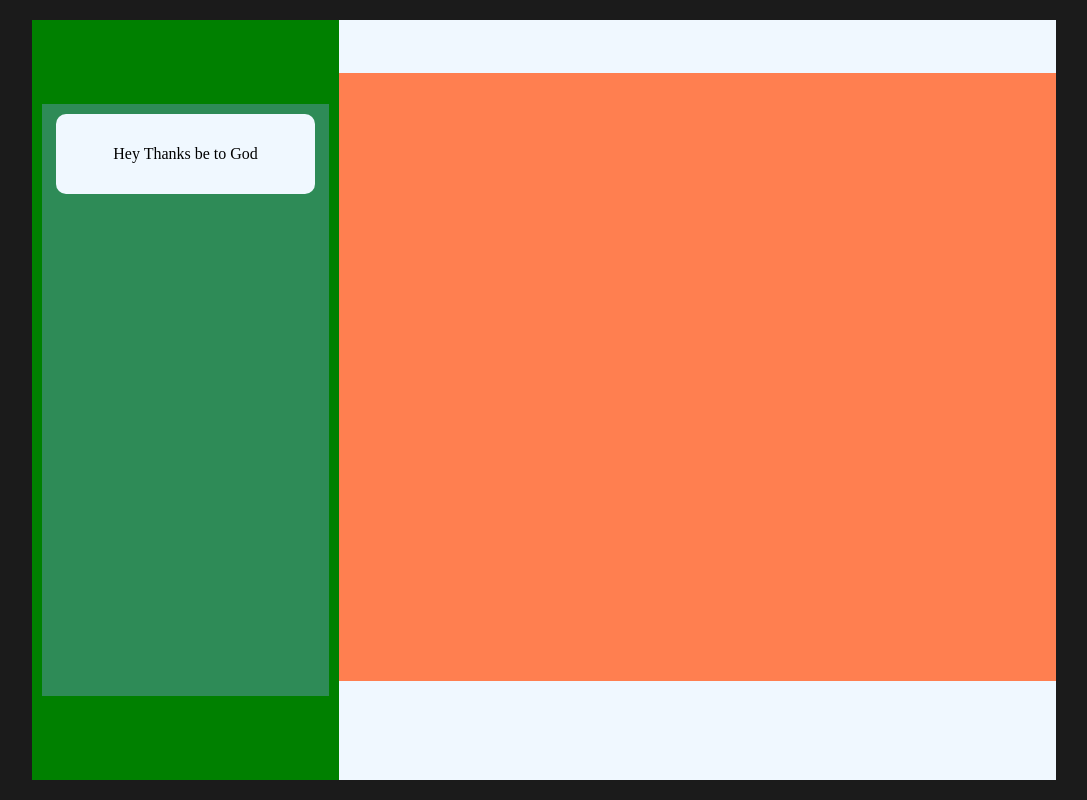
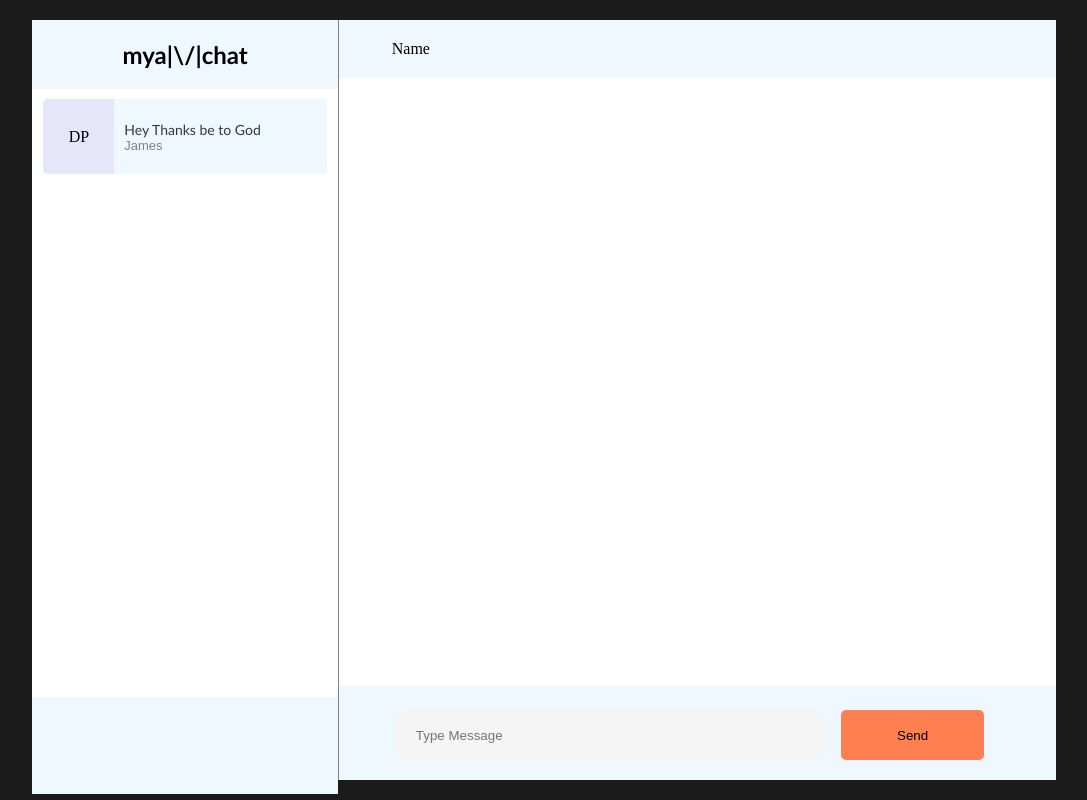
Before and after one commit to ChrisMadeda-Dev/My-svelte-chat-app, a SvelteKit app: page /home in a window 1280 px wide. Shown: the whole page, without its empty margins (96-1183 px from the left). Built offline with nearby package versions, Linux system fonts and the light colour scheme.

Commit message:
Major updates on the app

```diff
--- a/package.json
+++ b/package.json
@@ -20,5 +20,8 @@
 		"svelte": "^4.0.5",
 		"vite": "^4.4.2"
 	},
-	"type": "module"
+	"type": "module",
+	"dependencies": {
+		"firebase": "^10.6.0"
+	}
 }
--- a/src/app.html
+++ b/src/app.html
@@ -12,6 +12,12 @@
 				padding: 0px;
 				box-sizing: border-box;
 			}
+
+			input,button{
+				padding: 10px 15px;
+				outline: none;
+				border: none;
+			}
 		</style>
 	</head>
 	<body data-sveltekit-preload-data="hover">
--- a/src/components/Home/ChatBox.svelte
+++ b/src/components/Home/ChatBox.svelte
@@ -1,14 +1,15 @@
 <script>
-	import ChatList from "./ChatList.svelte";
-
+	import ChatBoxNav from './ChatBoxNav.svelte';
+	import ChatList from './ChatList.svelte';
 </script>
 
-
 <div class="chat-box">
-	<div class="top" />
-	<div class="center" >
-        <ChatList/>
-    </div>
+	<div class="top">
+		<ChatBoxNav />
+	</div>
+	<div class="center">
+		<ChatList />
+	</div>
 	<div class="bottom" />
 </div>
 
@@ -16,31 +17,33 @@
 	.chat-box {
 		flex: 0 0 30%;
 		height: 100%;
-		background-color: green;
+		border-right: 1px solid grey;
+		background-color: white;
 		display: flex;
 		flex-direction: column;
 		justify-content: flex-start;
 		align-items: center;
-		padding: 10px;
+		padding: 0px 0px;
 	}
 
 	.top {
-		flex: 0 0 10%;
+		flex: 0 0 7%;
 		width: 100%;
 	}
 
 	.center {
 		flex: 0 0 80%;
 		width: 100%;
-		background-color: seagreen;
-        display: flex;
+		background-color: white;
+		display: flex;
 		flex-direction: column;
 		justify-content: flex-start;
 		align-items: center;
 	}
 
 	.bottom {
-		flex: 0 0 10%;
+		flex: 0 0 12.8%;
 		width: 100%;
+		background-color: aliceblue;
 	}
 </style>
--- /dev/null
+++ b/src/components/Home/ChatBoxNav.svelte
@@ -0,0 +1,21 @@
+<div class="chat-box-nav">
+    <span>mya|\/|chat</span>
+</div>
+
+<style>
+    .chat-box-nav{
+        width: 100%;
+        height: 100%;
+        background-color: aliceblue;
+        display: flex;
+        justify-content: center;
+        align-items: center;
+        padding: 20px;
+    }
+
+    .chat-box-nav>span{
+        font-family: 'Trebuchet MS', 'Lucida Sans Unicode', 'Lucida Grande', 'Lucida Sans', Arial, sans-serif;
+        font-size: 24px;
+        font-weight: bold;
+    }
+</style>
--- a/src/components/Home/ChatInterface.svelte
+++ b/src/components/Home/ChatInterface.svelte
@@ -1,7 +1,16 @@
 <div class="chat-interface">
-    <div class="top"></div>
+    <div class="top">
+        <div class="top-left">
+            <span>Name</span>
+        </div>
+        <div class="top-center"></div>
+        <div class="top-right"></div>
+    </div>
     <div class="center"></div>
-    <div class="bottom"></div>
+    <div class="bottom">
+       <input class="input-message" type="text" placeholder="Type Message"/>
+       <button class="btn-send">Send</button>
+    </div>
 
 </div>
 
@@ -19,17 +28,57 @@
 .top{
     flex: 0 0 7%;
     width: 100%;
+    display: flex;
+    justify-content: space-evenly;
+    align-items: center;
+}
+
+.top-left{
+    flex: 0 0 20%;
+    height: 100%;
+    display: flex;
+    justify-content: center;
+    align-items: center;
+    padding: 20px;
+}
+
+.top-center{
+    flex: 0 0 60%;
+}
+
+.top-right{
+    flex: 0 0 20%;
 }
 
 .center{
     flex: 0 0 80%;
     width: 100%;
-    background-color: coral;
+    background-color: white;
 }
 
 .bottom{
     flex: 0 0 13%;
     width: 100%;
+    display: flex;
+    justify-content: center;
+    align-items: center;
+}
+
+.bottom>.input-message{
+    flex: 0 0 60%;
+    height: 50px;
+    padding: 20px;
+    background-color: whitesmoke;
+    border-radius: 10px;
+
+}
+
+.bottom>.btn-send{
+    flex: 0 0 20%;
+    height: 50px;
+    background-color: coral;
+    border-radius: 5px;
+    margin: 0px 15px;
 }
 
 </style>
--- a/src/components/Home/ChatList.svelte
+++ b/src/components/Home/ChatList.svelte
@@ -13,7 +13,6 @@
         flex-direction: column;
         justify-content: flex-start;
         align-items: center;
-        gap: 8px;
         overflow-y: auto;
         overflow-x: hidden;
         padding: 10px;
--- a/src/components/Home/chatItem.svelte
+++ b/src/components/Home/chatItem.svelte
@@ -1,15 +1,53 @@
 <div class="chat-item">
-	<span>Hey Thanks be to God</span>
+	<div class="chat-dp-photo">DP</div>
+
+	<div class="chat-det">
+		<p>Hey Thanks be to God</p>
+		<span>James</span>
+	</div>
 </div>
 
 <style>
 	.chat-item {
-		flex: 0 0 80px;
-		width: 97%;
+		flex: 0 0 75px;
+		width: 99%;
 		display: flex;
 		justify-content: center;
 		align-items: center;
-        background-color: aliceblue;
-        border-radius: 10px;
+		background-color: lavender;
+		border-radius: 5px;
 	}
+
+	.chat-dp-photo{
+		flex: 0 0 25%;
+		height: 100%;
+		display: flex;
+		align-items: center;
+		justify-content: center;
+	}
+
+	.chat-det{
+		flex: 0 0 75%;
+		height: 100%;
+		display: flex;
+		flex-direction: column;
+		align-items: flex-start;
+		justify-content: center;
+		padding: 10px;
+		background-color: aliceblue;
+	}
+
+	.chat-item >.chat-det > p {
+		font-size: 14px;
+		color: #353839;
+		font-family: 'Trebuchet MS', 'Lucida Sans Unicode', 'Lucida Grande', 'Lucida Sans', Arial,
+			sans-serif;
+	}
+
+	.chat-item>.chat-det>span{
+		font-size: 13px;
+		font-family: sans-serif;
+		color: gray;
+	}
+
 </style>
```
Also changed, not shown: src/lib/firabase/firebase.js (added, +24 -0 lines), src/routes/+page.svelte (+15 -2 lines), src/routes/auth/+page.svelte (added, +77 -0 lines), 1 other file (tests, documents, lock files or other folders).
